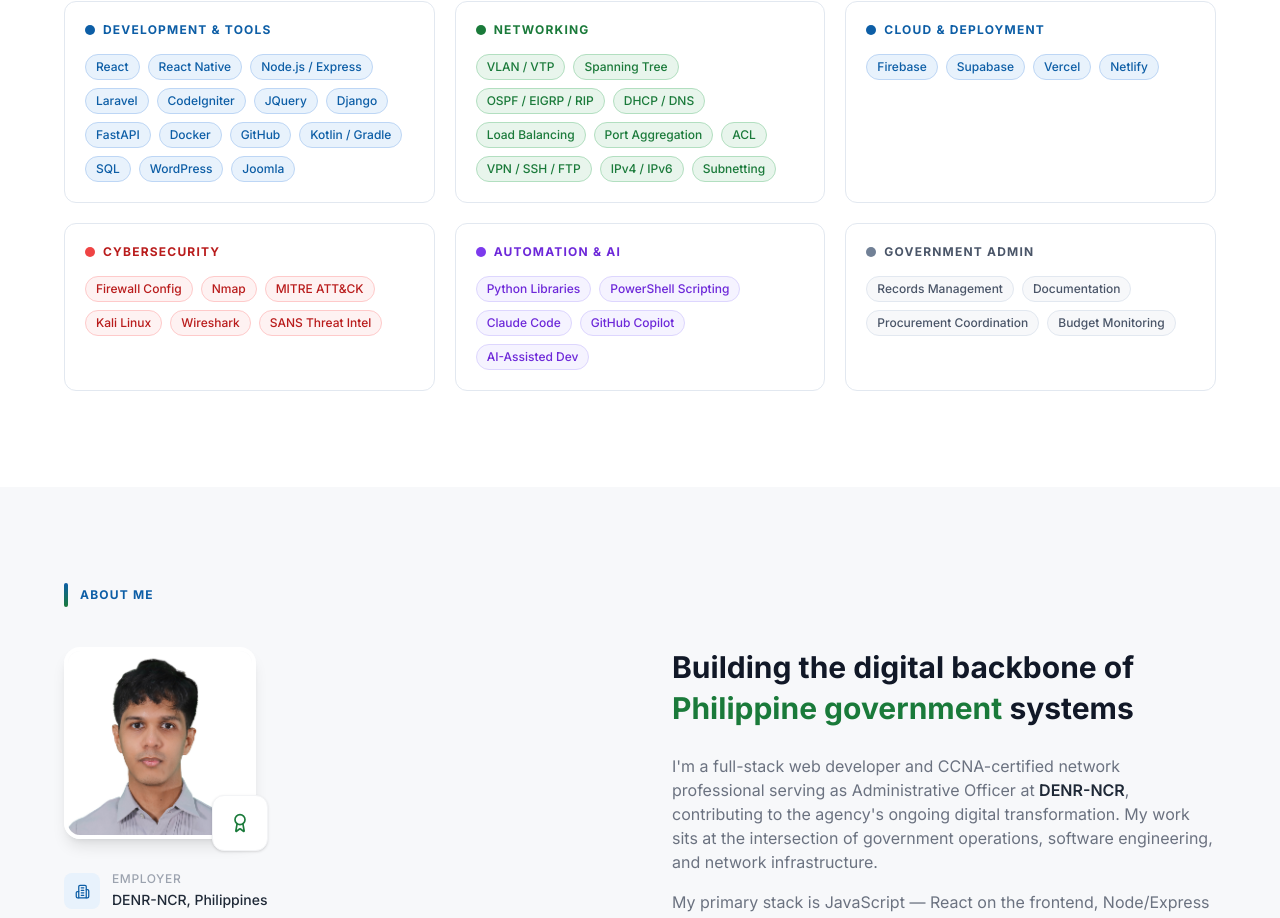
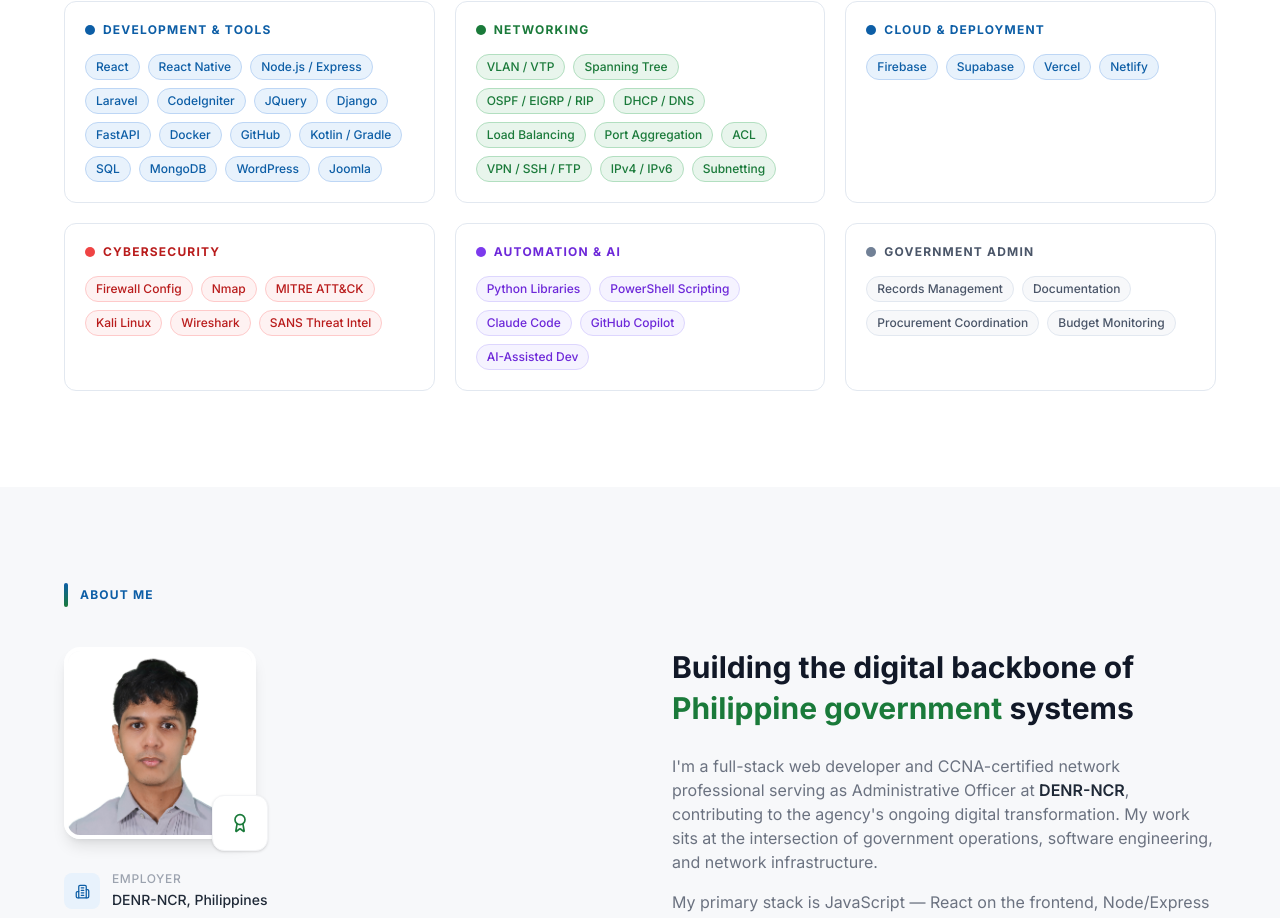
Before and after one commit to redsmite/kym-portfolio, a React (Vite) app: page / in a window 1280 px wide. Shown: the part 3602-4520 px from the top of the page. Built offline with nearby package versions, Linux system fonts and the light colour scheme.

Commit message:
added mongoDB

```diff
--- a/src/components/Skills.jsx
+++ b/src/components/Skills.jsx
@@ -5,7 +5,7 @@ const skillGroups = [
   {
     category: 'Development & Tools',
     color: 'blue',
-    skills: ['React', 'React Native', 'Node.js / Express', 'Laravel', 'CodeIgniter', 'JQuery', 'Django', 'FastAPI', 'Docker', 'GitHub', 'Kotlin / Gradle', 'SQL', 'WordPress', 'Joomla'],
+    skills: ['React', 'React Native', 'Node.js / Express', 'Laravel', 'CodeIgniter', 'JQuery', 'Django', 'FastAPI', 'Docker', 'GitHub', 'Kotlin / Gradle', 'SQL', 'MongoDB', 'WordPress', 'Joomla'],
   },
   {
     category: 'Networking',
```
Also changed, not shown: 2 other files (tests, documents, lock files or other folders).
